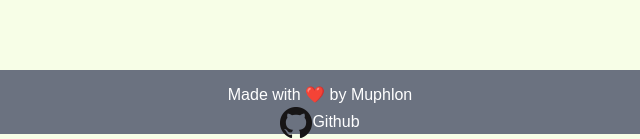
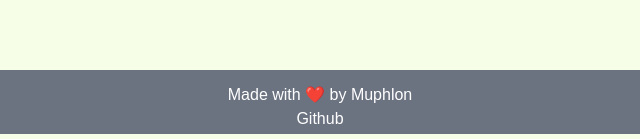
Before and after one commit to Markus1k/SitePortfolio-Tailwind, a website: page index.html in a window 1280 px wide. Shown: the part 1133-1272 px from the top of the page, 320-960 px from the left. Drawn offline with Linux system fonts and the light colour scheme; a web font is replaced by a local one.

Commit message:
footer fix

```diff
--- a/index.html
+++ b/index.html
@@ -102,9 +102,9 @@
 
     </script>
 
-<footer class="bg-gray-500 mt-[20vh] text-center text-white h-[8vh]">
+<footer class="bg-gray-500 mt-[20vh] text-center text-white h-[4rem]">
   <h6 class="pt-[0.8rem]">Made with ❤️ by Muphlon</h6>
-  <a href="https://github.com/Markus1k/SitePortfolio-Tailwind" target="_blank" class="font-light text-[16px] pt-[2rem]"><img src="./src/GitHub-Mark-32px.png" class="w-[32px] h-[32px] inline-block">Github</a>
+  <a href="https://github.com/Markus1k/SitePortfolio-Tailwind" target="_blank" class="font-light  text-[16px] pt-[2rem]">Github</a>
 </footer>
 </body>
 
```
Also changed, not shown: dist/output.css.
